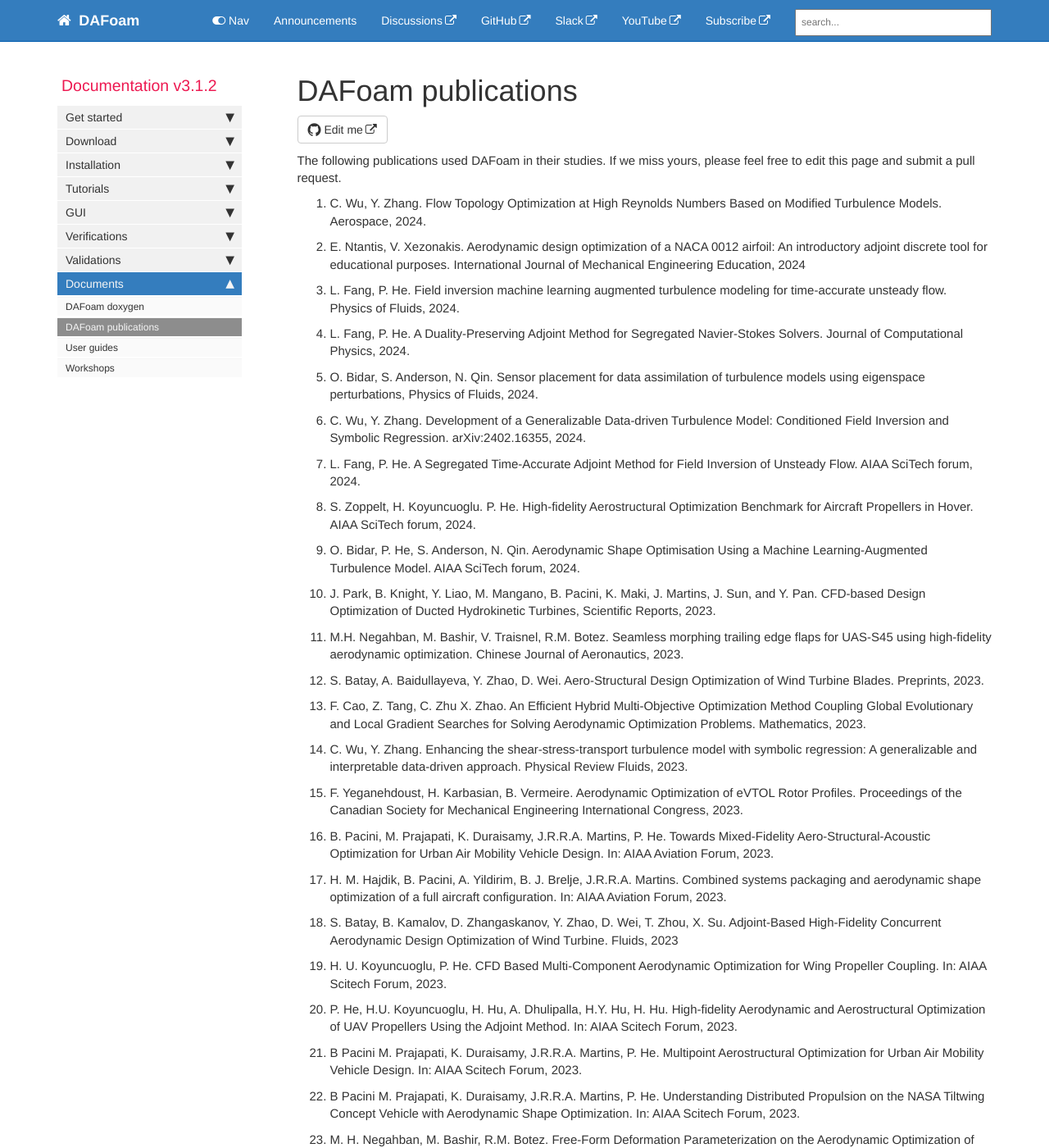
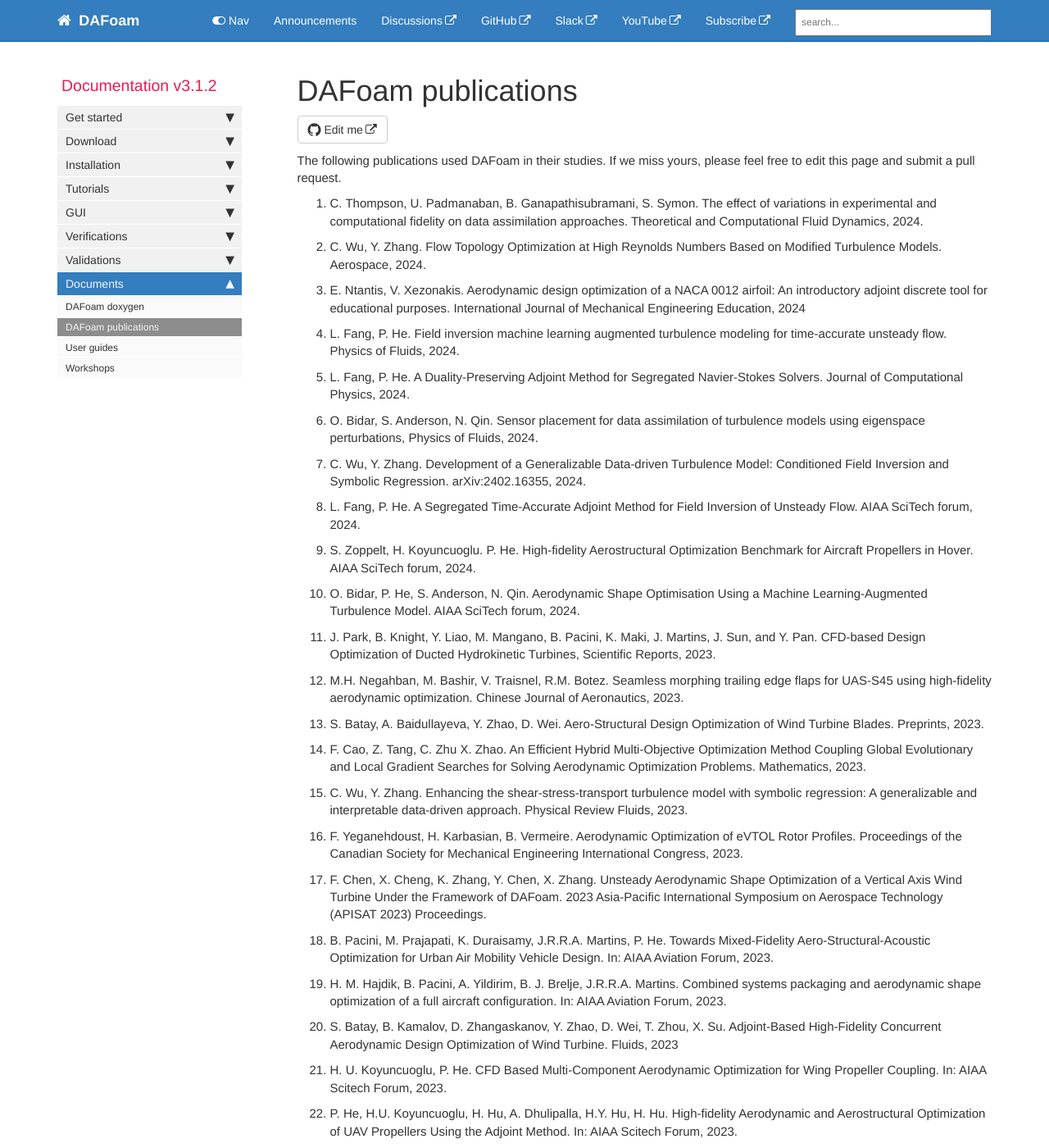
Before and after one commit to DAFoam/DAFoam.github.io, a Jekyll site: the page built from pages/mydoc/mydoc_docs_publications.md, in a window 1280 px wide and 1400 px high. Shown: the whole window at 82% size. Built offline with Jekyll 4.4.1, drawn with Linux system fonts in a browser that asks for light colours; comment, search, counter and statistics services are not loaded.

Commit message:
content update

```diff
--- a/pages/mydoc/mydoc_docs_publications.md
+++ b/pages/mydoc/mydoc_docs_publications.md
@@ -10,6 +10,8 @@ folder: mydoc
 {: reversed="reversed"}
 
 The following publications used DAFoam in their studies. If we miss yours, please feel free to edit this page and submit a pull request.
+
+1. C. Thompson, U. Padmanaban, B. Ganapathisubramani, S. Symon. The effect of variations in experimental and computational fidelity on data assimilation approaches. Theoretical and Computational Fluid Dynamics, 2024.
 
 1. C. Wu, Y. Zhang. Flow Topology Optimization at High Reynolds Numbers Based on Modified Turbulence Models. Aerospace, 2024.
 
@@ -40,6 +42,8 @@ The following publications used DAFoam in their studies. If we miss yours, pleas
 1. C. Wu, Y. Zhang. Enhancing the shear-stress-transport turbulence model with symbolic regression: A generalizable and interpretable data-driven approach. Physical Review Fluids, 2023.
 
 1. F. Yeganehdoust, H. Karbasian, B. Vermeire. Aerodynamic Optimization of eVTOL Rotor Profiles. Proceedings of the Canadian Society for Mechanical Engineering International Congress, 2023.
+
+1. F. Chen, X. Cheng, K. Zhang, Y. Chen, X. Zhang. Unsteady Aerodynamic Shape Optimization of a Vertical Axis Wind Turbine Under the Framework of DAFoam. 2023 Asia-Pacific International Symposium on Aerospace Technology (APISAT 2023) Proceedings.
 
 1. B. Pacini, M. Prajapati, K. Duraisamy, J.R.R.A. Martins, P. He. Towards Mixed-Fidelity Aero-Structural-Acoustic Optimization for Urban Air Mobility Vehicle Design. In: AIAA Aviation Forum, 2023.
 
```
